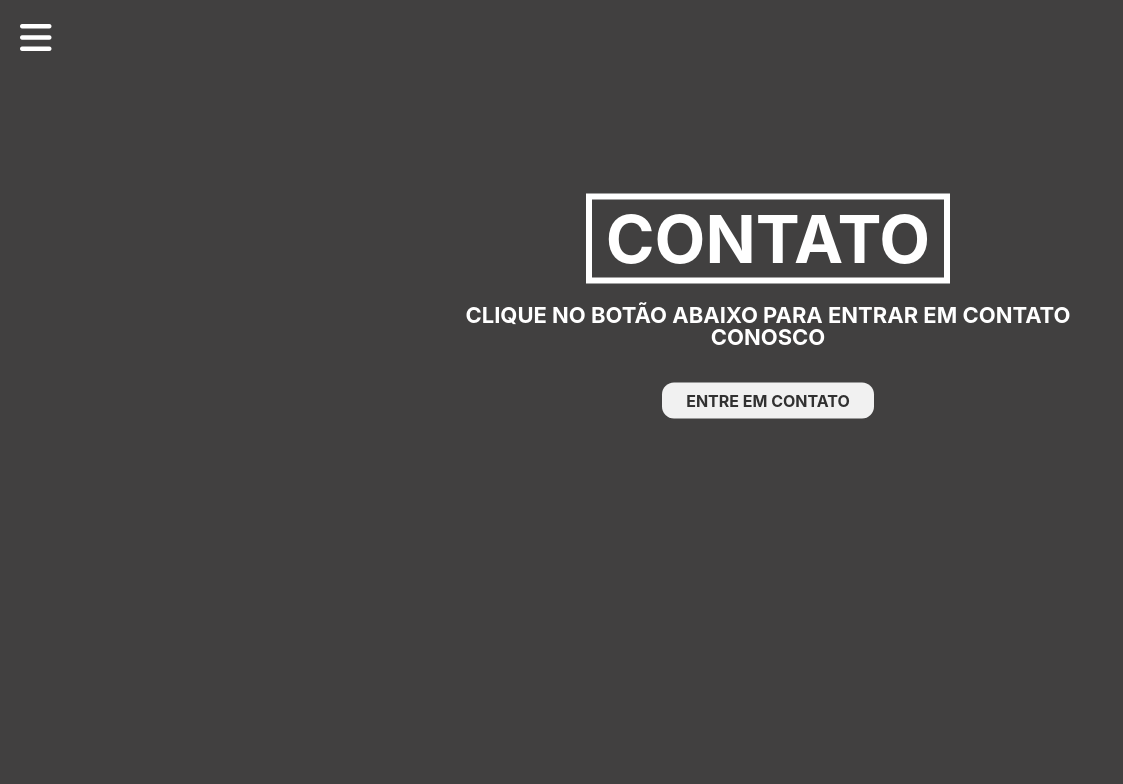
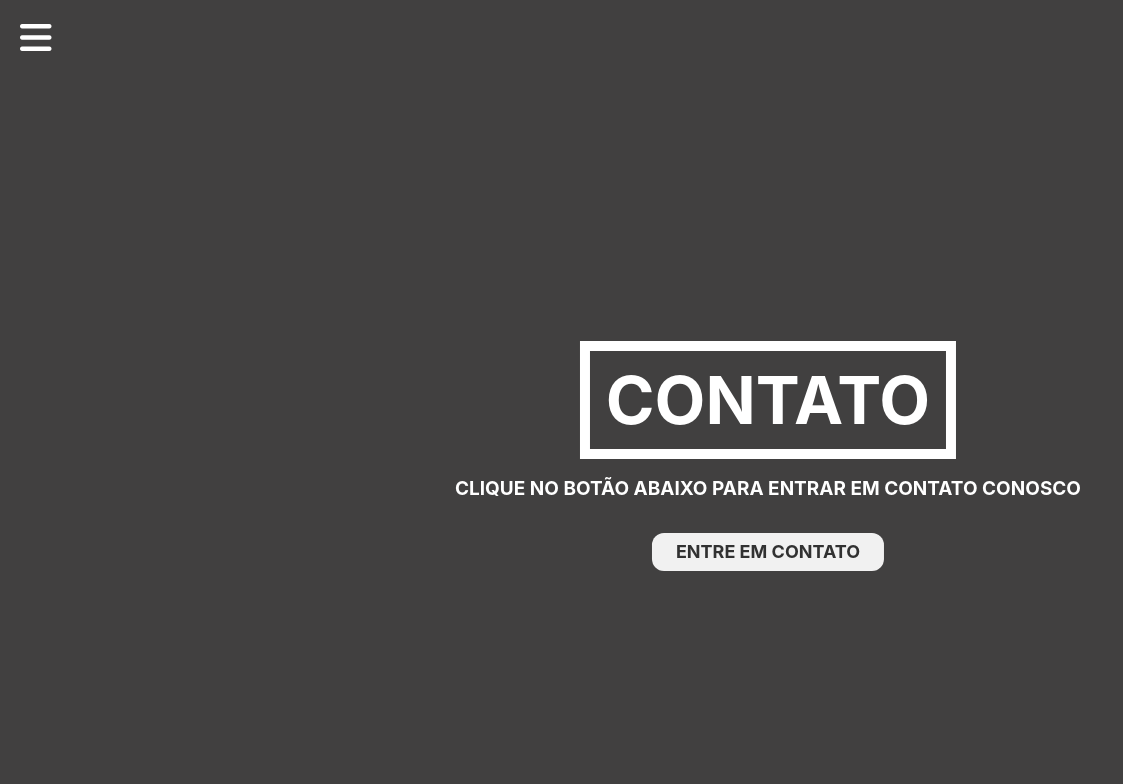
Before and after one commit to Yuri-Hostins/Filosofia-Bits, a plain HTML site: page Filosofia Bits/html/contato.html in a window 1536 px wide. Shown: the top 784 px of the page, without its empty margins (0-1123 px from the left). Drawn offline with Linux system fonts and the light colour scheme.

Commit message:
Add files via upload

```diff
--- a/Filosofia Bits/css/responsivo/responsivo-contato.css
+++ b/Filosofia Bits/css/responsivo/responsivo-contato.css
@@ -99,7 +99,7 @@
 
 /* parte desktop */
 
-@media screen and (min-width: 1440px) {
+@media screen and (min-width: 1400px) {
 
     .modal {
         background-color: #fcfcfc;
@@ -121,4 +121,29 @@
     .link-discord {
         margin: 9px;
     }
+
+    .container .titulo-h1 .titulo-span {
+        border: 10px solid white;
+        padding: 16px 16px;
+        display: inline-block;
+    }
+
+    .titulo-h1 {
+        font-size: 26px;
+    }
+
+    .main-image {
+        position: relative;
+        background-size: cover;
+        height: 800px;
+        overflow: hidden;
+    }
+
+    .button {
+        font-size: 18px;
+    }
+
+    .cen {
+        font-size: 19px;
+    }
 }
--- a/Filosofia Bits/css/responsivo/responsivo-felicidade.css
+++ b/Filosofia Bits/css/responsivo/responsivo-felicidade.css
@@ -94,7 +94,7 @@
 
 /* parte desktop */
 
-@media screen and (min-width: 1440px) {
+@media screen and (min-width: 1400px) {
 
     p {
         font-size: 22px;
--- a/Filosofia Bits/css/responsivo/responsivo-filosofos.css
+++ b/Filosofia Bits/css/responsivo/responsivo-filosofos.css
@@ -111,7 +111,7 @@
 
 /* parte desktop*/
 
-@media screen and (min-width: 1440px) {
+@media screen and (min-width: 1400px) {
     p {
         font-size: 22px;
     }
--- a/Filosofia Bits/css/responsivo/responsivo-home.css
+++ b/Filosofia Bits/css/responsivo/responsivo-home.css
@@ -12,7 +12,7 @@
 
 /* parte laptop */
 
-@media screen and (min-width: 1440px) {
+@media screen and (min-width: 1400px) {
 
     h1 {
         font-size: 26px;
--- a/Filosofia Bits/css/responsivo/responsivo-mitos_gregos.css
+++ b/Filosofia Bits/css/responsivo/responsivo-mitos_gregos.css
@@ -122,7 +122,7 @@
 
 /* parte desktop*/
 
-@media screen and (min-width: 1440px) {
+@media screen and (min-width: 1400px) {
     p {
         font-size: 22px;
     }
```
